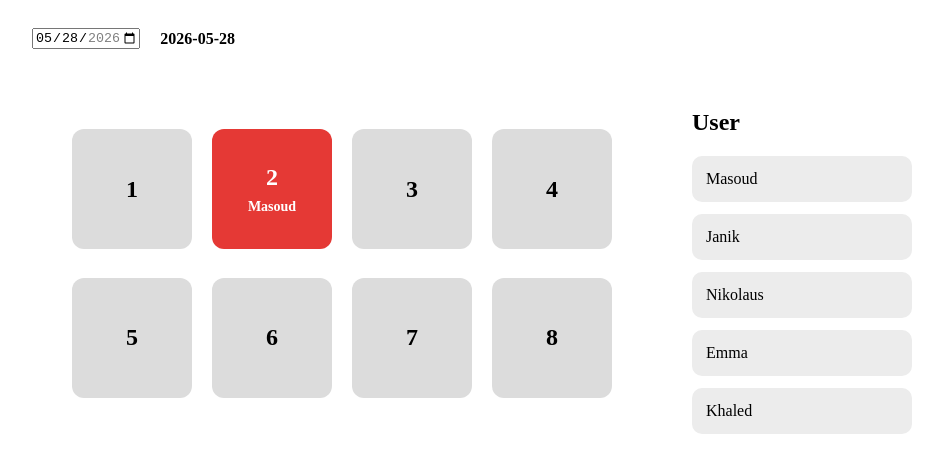
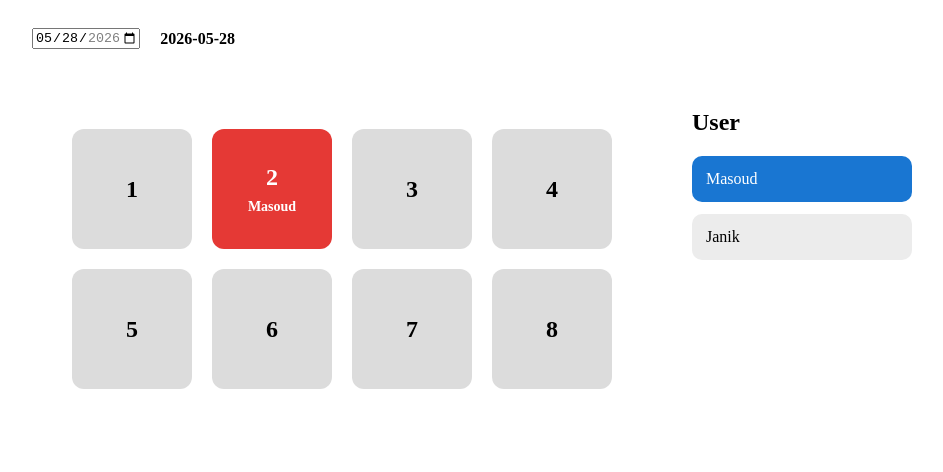
Before and after one commit to masoud-bs/tischbuchung, an Angular app: page / in a window 1280 px wide. Shown: the top 472 px of the page, without its empty margins (16-959 px from the left). Built offline with nearby package versions, Linux system fonts and the light colour scheme.

Commit message:
Add real user model and current user flow

```diff
--- a/src/app/components/tisch-layout/tisch-layout.html
+++ b/src/app/components/tisch-layout/tisch-layout.html
@@ -46,9 +46,13 @@
   <div class="user-panel">
     <h2>User</h2>
 
-    @for (user of users; track user) {
-      <div class="user-card" [class.active-user]="selectedUser === user" (click)="selectUser(user)">
-        {{ user }}
+    @for (user of users; track user.username) {
+      <div
+        class="user-card"
+        [class.active-user]="selectedUser?.username === user.username"
+        (click)="selectUser(user)"
+      >
+        {{ user.displayName }}
       </div>
     }
   </div>
--- a/src/app/components/tisch-layout/tisch-layout.ts
+++ b/src/app/components/tisch-layout/tisch-layout.ts
@@ -2,6 +2,7 @@ import { Component } from '@angular/core';
 import { TableModel } from '../../models/table.model';
 import { FormsModule } from '@angular/forms';
 import { BookingService } from '../../services/booking';
+import { UserModel } from '../../models/user.model';
 
 @Component({
   selector: 'app-tisch-layout',
@@ -21,9 +22,9 @@ export class TischLayout {
     { id: 8 },
   ];
 
-  users = ['Masoud', 'Janik', 'Nikolaus', 'Emma', 'Khaled'];
+  users: UserModel[] = [];
 
-  selectedUser = '';
+  selectedUser: UserModel | null = null;
   minDate = '';
   maxDate = '';
   selectedDate = '';
@@ -33,6 +34,11 @@ export class TischLayout {
     this.minDate = this.getTodayDate();
     this.maxDate = this.getDateAfterDays(7);
     this.selectedDate = this.minDate;
+    this.users = this.bookingService.loadUsers();
+
+    const currentUsername = this.bookingService.getCurrentUsername();
+
+    this.selectedUser = this.users.find((user) => user.username === currentUsername) ?? null;
     this.bookingService.loadBookingsByDate(this.selectedDate);
   }
 
@@ -53,12 +59,12 @@ export class TischLayout {
       return;
     }
 
-    this.bookingService.toggleBooking(table.id, this.selectedUser, this.selectedDate);
+    this.bookingService.toggleBooking(table.id, this.selectedUser.username, this.selectedDate);
 
     this.selectedTable = table.id;
   }
 
-  selectUser(user: string) {
+  selectUser(user: UserModel) {
     this.selectedUser = user;
   }
 
--- a/src/app/services/booking.ts
+++ b/src/app/services/booking.ts
@@ -132,4 +132,8 @@ export class BookingService {
 
     this.isLoading = false;
   }
+
+  getCurrentUsername(): string {
+    return 'firouzi';
+  }
 }
```
